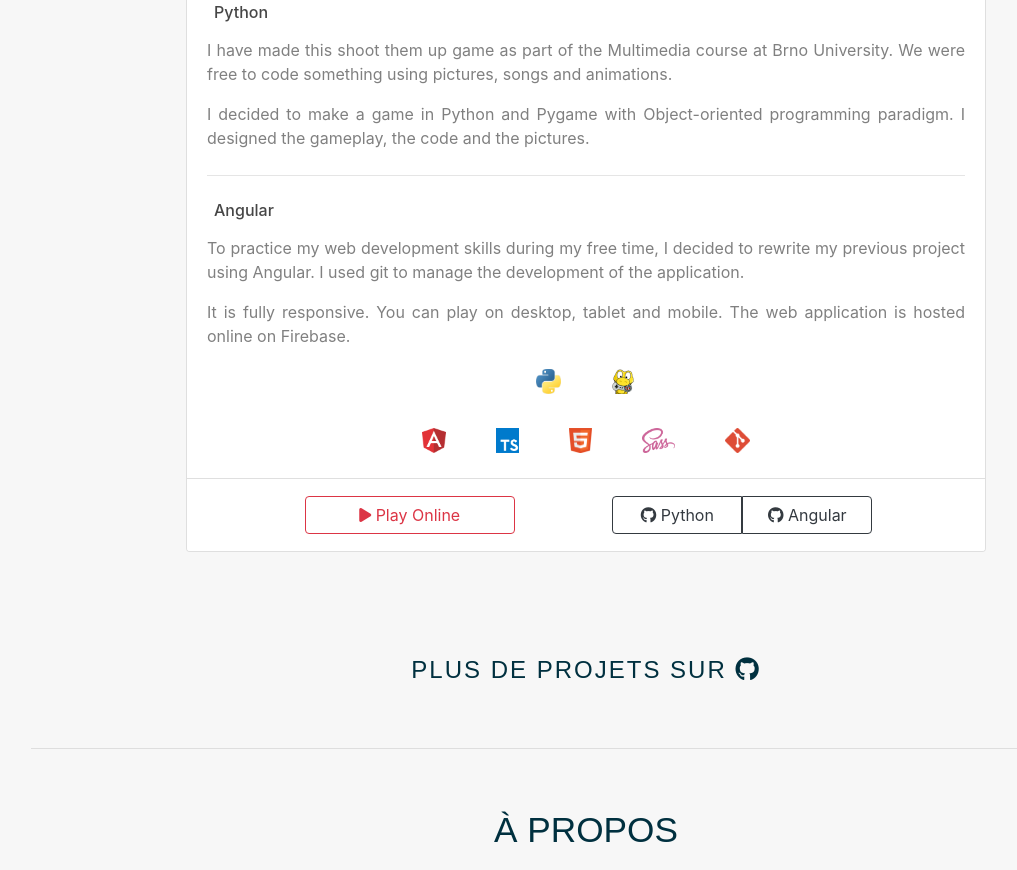
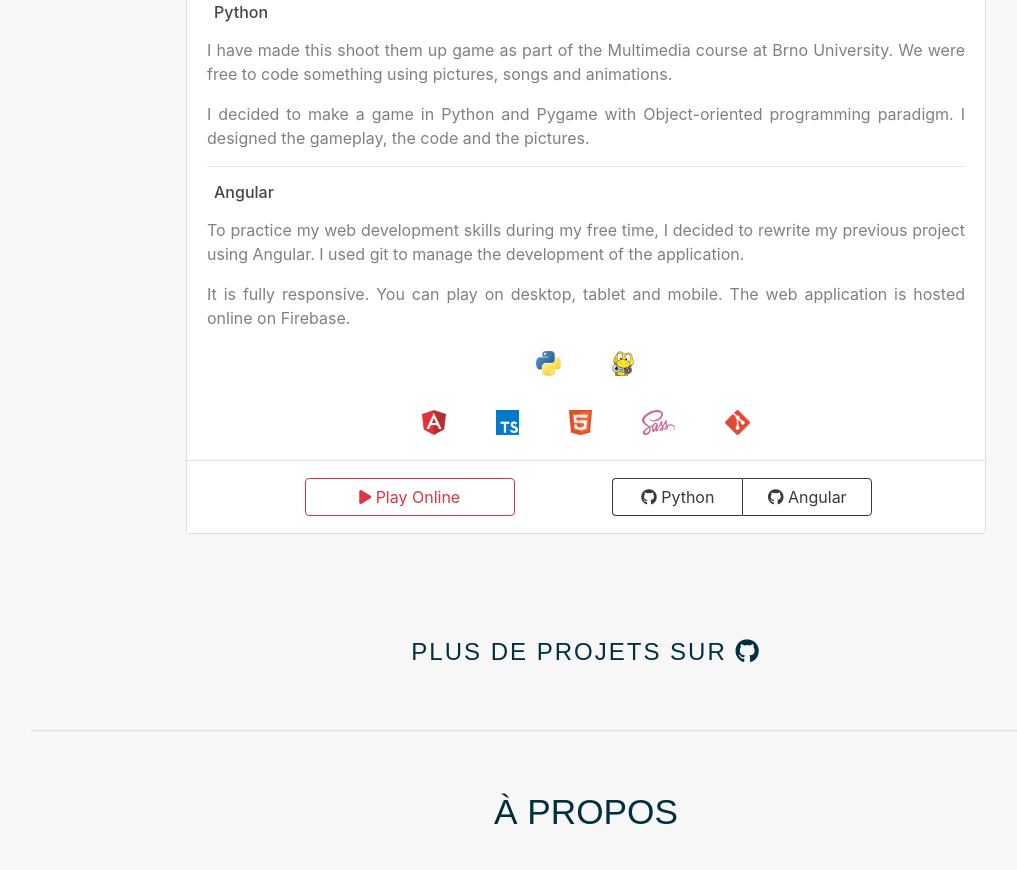
Before and after one commit to CharlieBrugvin/portfolio, a plain HTML site: page index.html in a window 1280 px wide. Shown: the part 4068-4938 px from the top of the page, without its empty margins (54-1071 px from the left). Drawn offline with nearby package versions, Linux system fonts and the light colour scheme; a web font is replaced by a local one.

Commit message:
updated bouton list

```diff
--- a/index.html
+++ b/index.html
@@ -350,7 +350,7 @@
             Play Online
           </a>
           <div class="btn-group" role="group">
-            <a href="https://github.com/CharlieBrugvin/shoot-them-all" class="btn btn-outline-dark">
+            <a href="https://github.com/CharlieBrugvin/shoot-them-all" class="btn btn-outline-dark" style="border-right: 0">
               <i class="fab fa-github"></i>
               Python
             </a>
--- a/style.css
+++ b/style.css
@@ -174,10 +174,6 @@ h2 {
     margin-left: 7px;
 }
 
-.projet .card-body .card-text hr {
-    margin: 25px 0;
-}
-
 /* projet body : techno list */
 
 .projet .card-body .techno-list {
```
